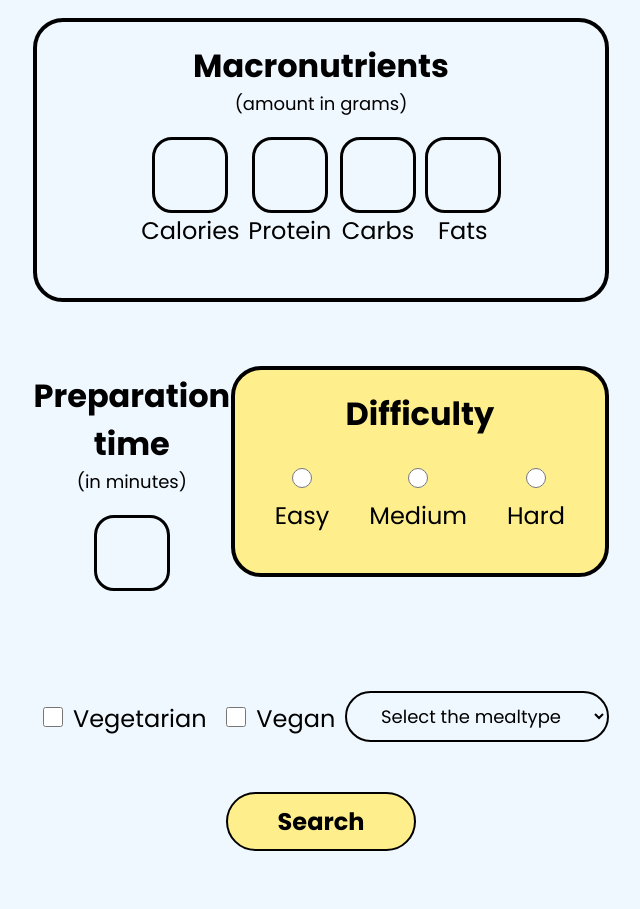
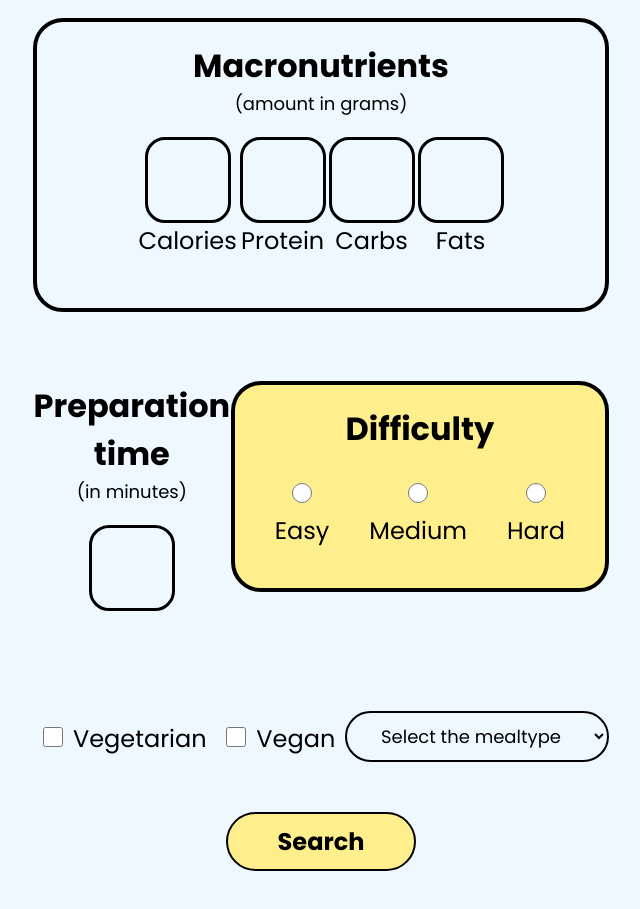
Before and after one commit to czajkowskis/Feinschmecker, a Vue app in the folder webui/: page / in a window 1280 px wide. Shown: the part 2220-3129 px from the top of the page, without its empty margins (319-959 px from the left). Built offline with nearby package versions, Linux system fonts and the light colour scheme.

Commit message:
FIX: Input width is now okay for 4-digit numbers

```diff
--- a/webui/src/components/SearchForm.vue
+++ b/webui/src/components/SearchForm.vue
@@ -253,8 +253,8 @@
   }
 
   .rectangular-input {
-    width: 50px;
-    height: 50px;
+    max-width: 60px;
+    height: 60px;
     padding: 10px;
     background-color: #F0F8FF;
     border: 3px solid #000;
```
